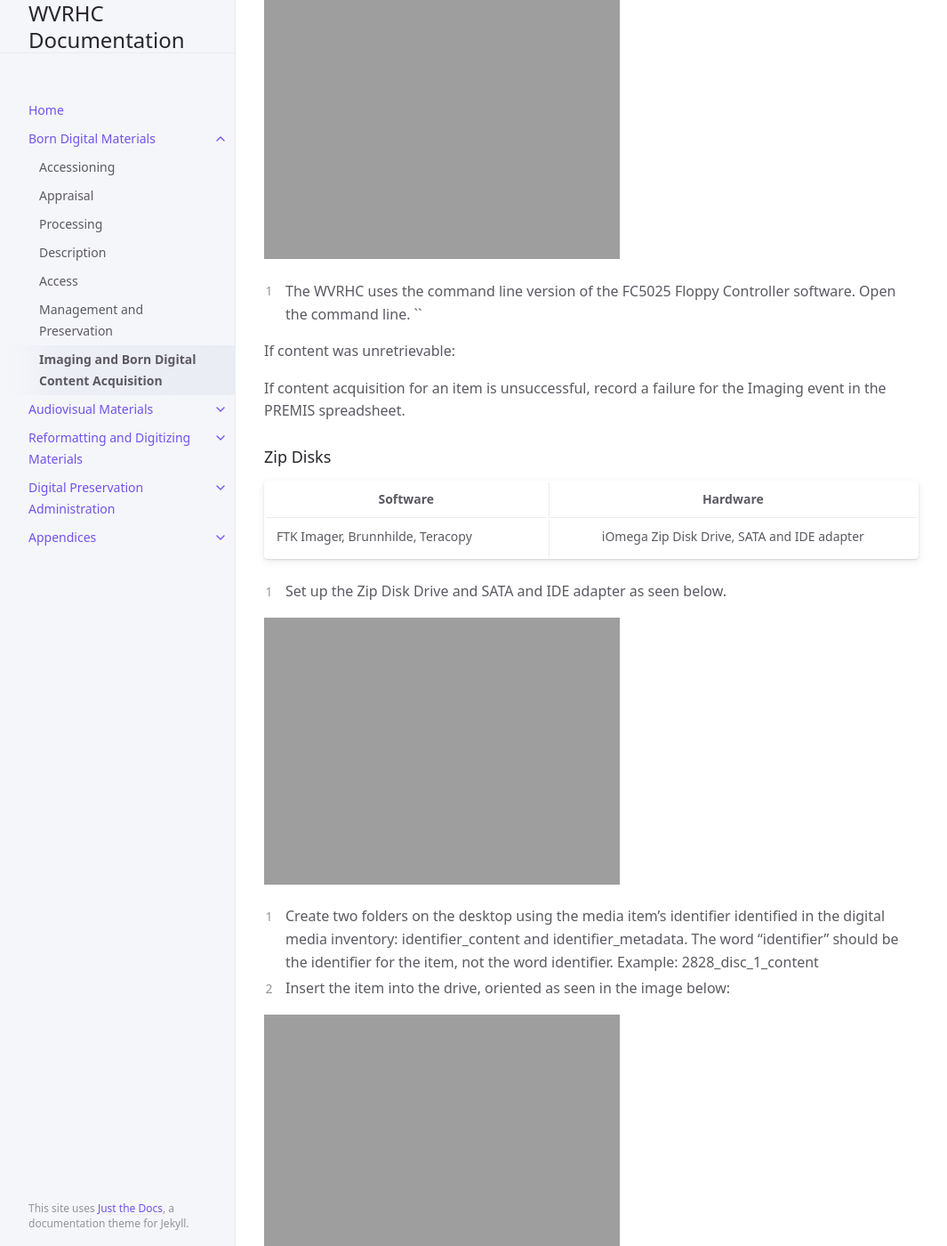
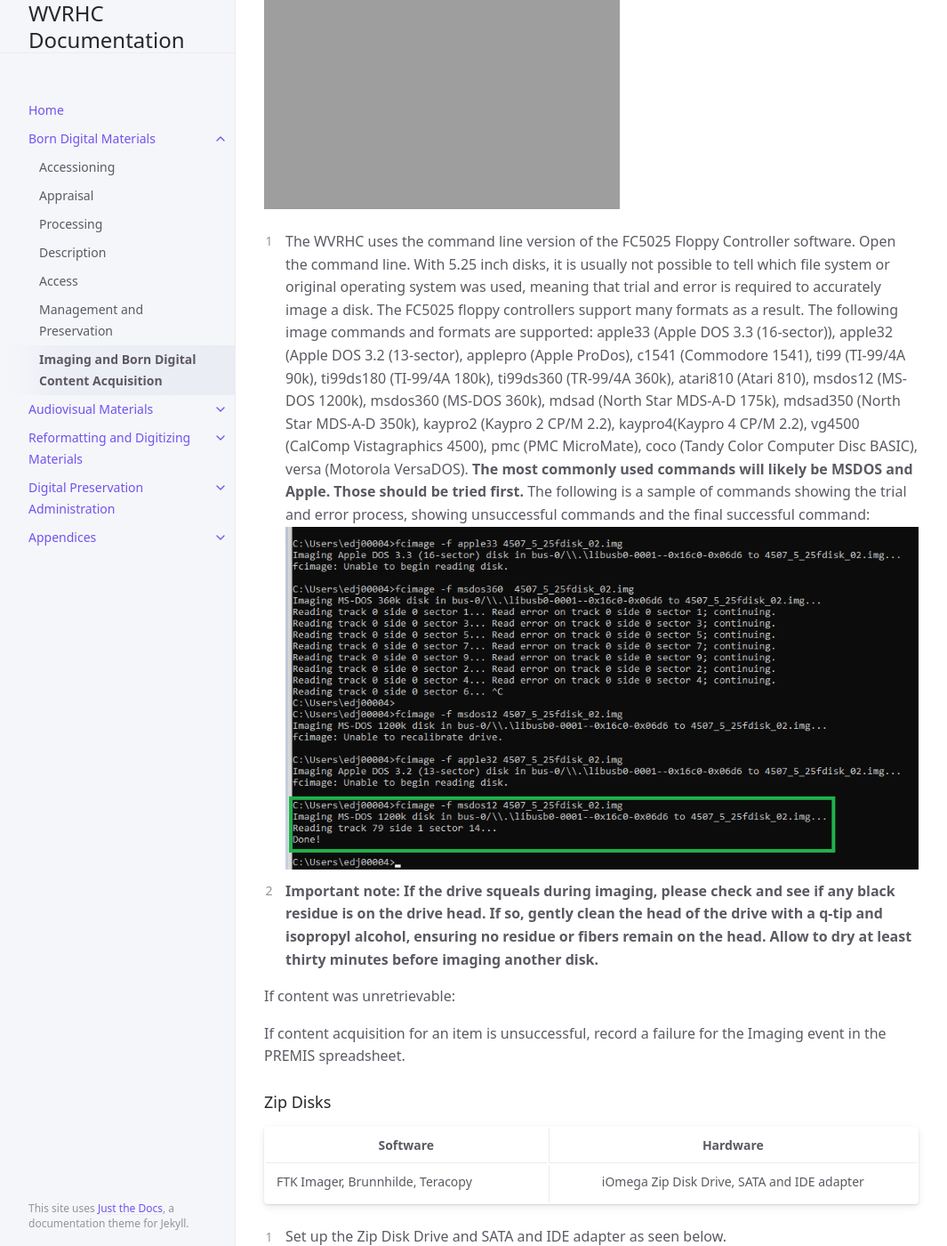
Before and after one commit to elizajames/digital-preservation-documentation, a Jekyll site: the page built from docs/Born-Digital-Materials/imaging-and-content-acquisition.md, in a window 1280 px wide and 1400 px high, scrolled down 10835 px. Shown: the whole window at 89% size, without its empty margins (107-1172 px from the left). Built offline with Jekyll 4.4.1, drawn with Linux system fonts in a browser that asks for light colours.

Commit message:
Update imaging-and-content-acquisition.md

```diff
--- a/docs/Born-Digital-Materials/imaging-and-content-acquisition.md
+++ b/docs/Born-Digital-Materials/imaging-and-content-acquisition.md
@@ -178,20 +178,19 @@ The WVRHC does not have a case available for the 5.25 inch floppy disk drive and
 |     FC5025 (command line), Apple Commander, FTK Imager, Brunnhilde, Teracopy    |   TEAC 5.25 in drive, FC5025 Floppy Controller, SATA and IDE adapter                     |
 
 1. Set up the TEAC drive, FC5025 Floppy Controller, and SATA and IDE adapter as seen below.
-
-<img src="https://elizajames.github.io/digital-preservation-documentation/assets/images/media_imaging_manual/5_25_floppy_setup.jpg" alt="View of a 5.25 inch floppy drive fully connected to a computer.">
-
+<img src="https://elizajames.github.io/digital-preservation-documentation/assets/images/media_imaging_manual/5_25_floppy_setup.jpg" alt="View of a 5.25 inch floppy drive fully connected to a computer.">.
 2. Create two folders on the desktop using the media item’s identifier identified in the digital media inventory: identifier_content and identifier_metadata. The word “identifier” should be the identifier for the item, not the word identifier.  Example: 2828_5_25_fdisk_01
 3. Insert the item into the drive, oriented as seen in the image below:
-
 <img src="https://elizajames.github.io/digital-preservation-documentation/assets/images/media_imaging_manual/5_25_floppy_insert.jpg" alt="Correct orientation for inserting a 5.25 inch floppy disk.">
-
 4. Lock the drive by flipping the switch on the front of the drive "up", as seen below:
 
 <img src="https://elizajames.github.io/digital-preservation-documentation/assets/images/media_imaging_manual/5_25_floppy_locked.jpg" alt="Image of drive in locked position.">
 
-5. The WVRHC uses the command line version of the FC5025 Floppy Controller software. Open the command line.
-``
+5. The WVRHC uses the command line version of the FC5025 Floppy Controller software. Open the command line. With 5.25 inch disks, it is usually not possible to tell which file system or original operating system was used, meaning that trial and error is required to accurately image a disk. The FC5025 floppy controllers support many formats as a result. The following image commands and formats are supported: apple33 (Apple DOS 3.3 (16-sector)), apple32 (Apple DOS 3.2 (13-sector), applepro (Apple ProDos), c1541 (Commodore 1541), ti99 (TI-99/4A 90k), ti99ds180 (TI-99/4A 180k), ti99ds360 (TR-99/4A 360k), atari810 (Atari 810), msdos12 (MS-DOS 1200k), msdos360 (MS-DOS 360k), mdsad (North Star MDS-A-D 175k), mdsad350 (North Star MDS-A-D 350k), kaypro2 (Kaypro 2 CP/M 2.2), kaypro4(Kaypro 4 CP/M 2.2), vg4500 (CalComp Vistagraphics 4500), pmc (PMC MicroMate), coco (Tandy Color Computer Disc BASIC), versa (Motorola VersaDOS). __The most commonly used commands will likely be MSDOS and Apple. Those should be tried first.__ The following is a sample of commands showing the trial and error process, showing unsuccessful commands and the final successful command:
+<img src="https://elizajames.github.io/digital-preservation-documentation/assets/images/media_imaging_manual/fc5025_command_line_sample.png" alt="Command line demonstrations showing non-functional and functional commands.">
+6.  __Important note: If the drive squeals during imaging, please check and see if any black residue is on the drive head. If so, gently clean the head of the drive with a q-tip and isopropyl alcohol, ensuring no residue or fibers remain on the head. Allow to dry at least thirty minutes before imaging another disk.__
+
+
 
 If content was unretrievable:
 
```
